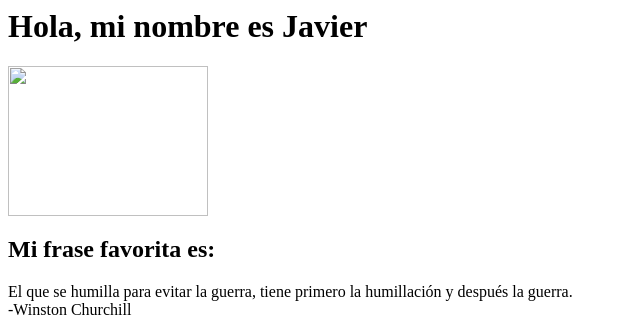
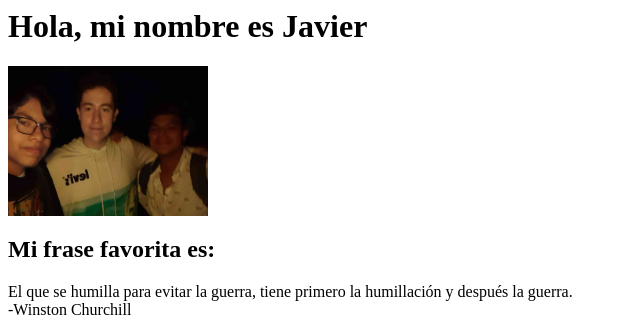
Before and after one commit to JAldanaM/JAldanaM, a plain HTML site: page index.html in a window 1280 px wide. Shown: the top 336 px of the page, without its empty margins (0-640 px from the left). Drawn offline with Linux system fonts and the light colour scheme.

Commit message:
Correción para mostrar la imagen

```diff
--- a/index.html
+++ b/index.html
@@ -5,7 +5,7 @@
     <body>
         <h1>Hola, mi nombre es Javier</h1>
 
-        <img src="assets/foto.jpg" width="200px" height="150px">
+        <img src="foto.jpg" width="200px" height="150px">
 
         <h2>Mi frase favorita es:</h2>
         <p>
```
